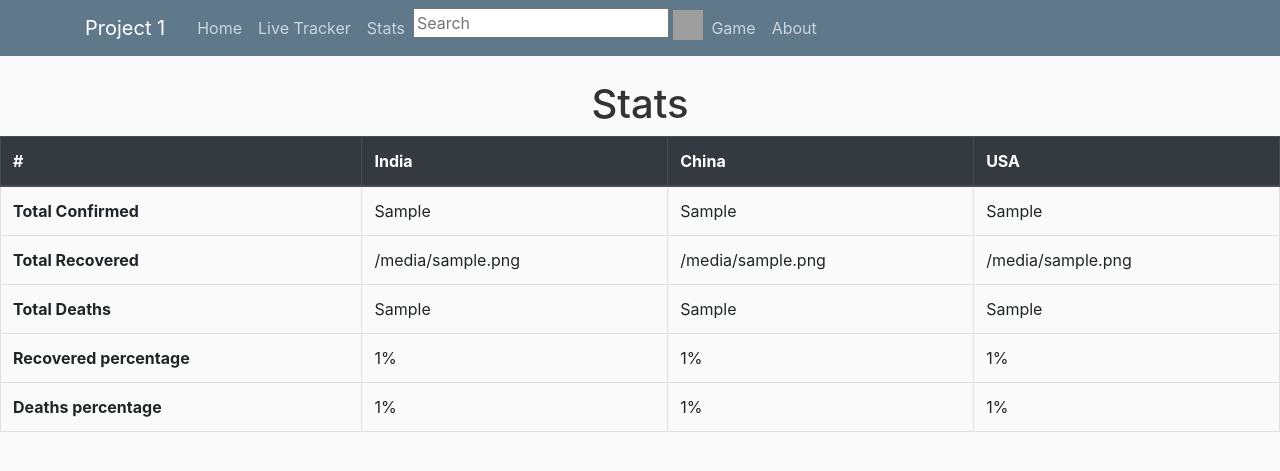
After one commit to dummy26/Covid-Warriors, a Django app: template home/templates/home/stats.html in a window 1280 px wide. The commit adds this page. Shown: the top 471 px of the page. Run offline with Django 3.2, Linux system fonts and the light colour scheme; the template is opened without the code that fills it: most values are stand-ins (such as "Sample title", 1, 10 or a date in 2020); parts of the project's set-up code (start-up, migrations or seed data) failed here and were passed over; some libraries are stand-ins or nearby versions; grey boxes are pictures that could not be loaded.

Commit message:
Added stats page

```diff
--- a/home/templates/home/base.html
+++ b/home/templates/home/base.html
@@ -25,6 +25,8 @@
                     <div class="navbar-nav mr-auto">
                         <a class="nav-item nav-link" href="{%url 'homepage'%}">Home</a>
                         <a class="nav-item nav-link" href="{%url 'live_tracker'%}">Live Tracker</a>
+                        <a class="nav-item nav-link" href="{%url 'stats'%}">Stats</a>
+
 
 
 
--- /dev/null
+++ b/home/templates/home/stats.html
@@ -0,0 +1,48 @@
+{%extends 'home/base.html'%} {%block content%}
+<div class='text-center'>
+    <h1> Stats</h1>
+</div>
+<table class="table table-bordered table-hover table-responsive{-sm|-md|-lg|-xl}">
+    <thead class="thead-dark">
+        <tr>
+            <th scope="col">#</th>
+            <th scope="col">India</th>
+            <th scope="col">China</th>
+            <th scope="col">USA</th>
+        </tr>
+    </thead>
+    <tbody>
+        <tr>
+            <th scope="row">Total Confirmed</th>
+            <td>{{india_confirmed}}</td>
+            <td>{{china_confirmed}}</td>
+            <td>{{usa_confirmed}} </td>
+        </tr>
+        <tr>
+            <th scope="row">Total Recovered</th>
+            <td>{{india_recovered}}</td>
+            <td>{{china_recovered}}</td>
+            <td>{{usa_recovered}} </td>
+        </tr>
+        <tr>
+            <th scope="row">Total Deaths</th>
+            <td>{{india_deaths}}</td>
+            <td>{{china_deaths}}</td>
+            <td>{{usa_deaths}} </td>
+        </tr>
+        <tr>
+            <th scope="row">Recovered percentage</th>
+            <td>{{india_recovered_percent}}%</td>
+            <td>{{china_recovered_percent}}%</td>
+            <td>{{usa_recovered_percent}}%</td>
+        </tr>
+        <tr>
+            <th scope="row">Deaths percentage</th>
+            <td>{{india_deaths_percent}}%</td>
+            <td>{{china_deaths_percent}}%</td>
+            <td>{{usa_deaths_percent}}%</td>
+        </tr>
+    </tbody>
+</table>
+
+{%endblock content%}
--- a/home/urls.py
+++ b/home/urls.py
@@ -12,6 +12,7 @@ urlpatterns = [
     path('article/<int:pk>', ArticleDetailView.as_view(), name='article-detail'),
     path('live_tracker', views.live_tracker, name='live_tracker'),
     path('search', views.search, name='search'),
+    path('stats', views.stats, name='stats'),
     # path('search_tab', views.search_tab, name='search_tab')
 ]
 
```
Also changed, not shown: home/statsApi.py (added, +60 -0 lines), home/views.py (+10 -0 lines).
